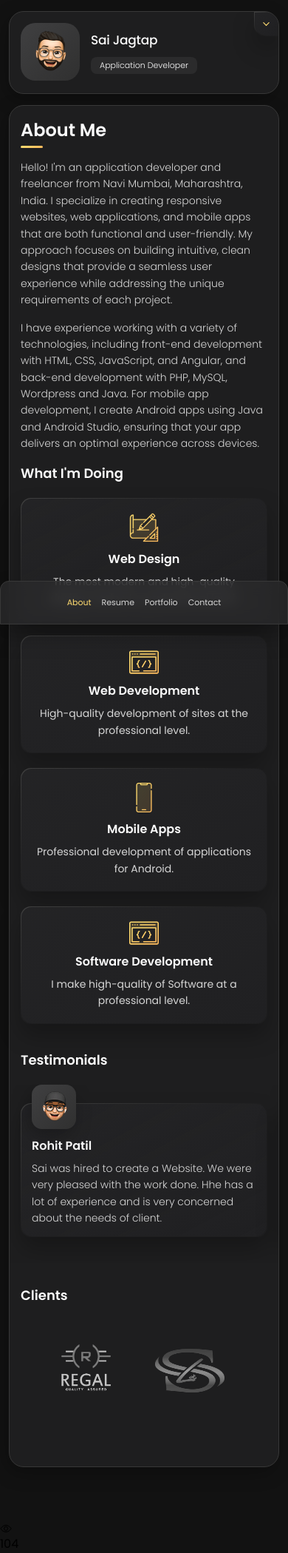
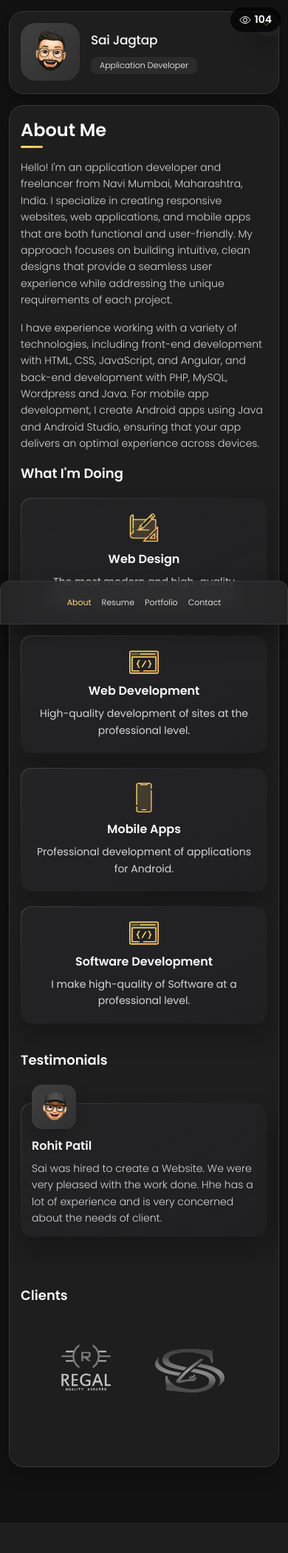
Before and after one commit to Saijagtap2411/Portfolio, a PHP site: page / in a window 390 px wide. Shown: the whole page at 74% size. After the commit the page ends 2058 px from the top, so only its background shows below. Run offline with PHP 8.4, Linux system fonts and the light colour scheme; some libraries are stand-ins or nearby versions.

Commit message:
Update style.css

```diff
--- a/assets/css/style.css
+++ b/assets/css/style.css
@@ -1893,3 +1893,40 @@
 
 }
   }
+
+
+  /* Positioning the visitor count box in the top-right corner */
+.visitor-count-box {
+  position: fixed;
+  top: 10px;
+  right: 10px;
+  display: flex;
+  align-items: center;
+  background-color: rgba(0, 0, 0, 0.7);
+  color: white;
+  padding: 8px 16px;
+  border-radius: 30px;
+  font-size: 16px;
+  z-index: 9999;
+}
+
+.visitor-count-box ion-icon {
+  margin-right: 5px;
+  font-size: 18px;
+}
+
+#visitor-count {
+  font-weight: bold;
+}
+
+/* Responsive styling */
+@media (max-width: 768px) {
+  .visitor-count-box {
+    padding: 6px 12px;
+    font-size: 14px;
+  }
+
+  .visitor-count-box ion-icon {
+    font-size: 16px;
+  }
+}
```
